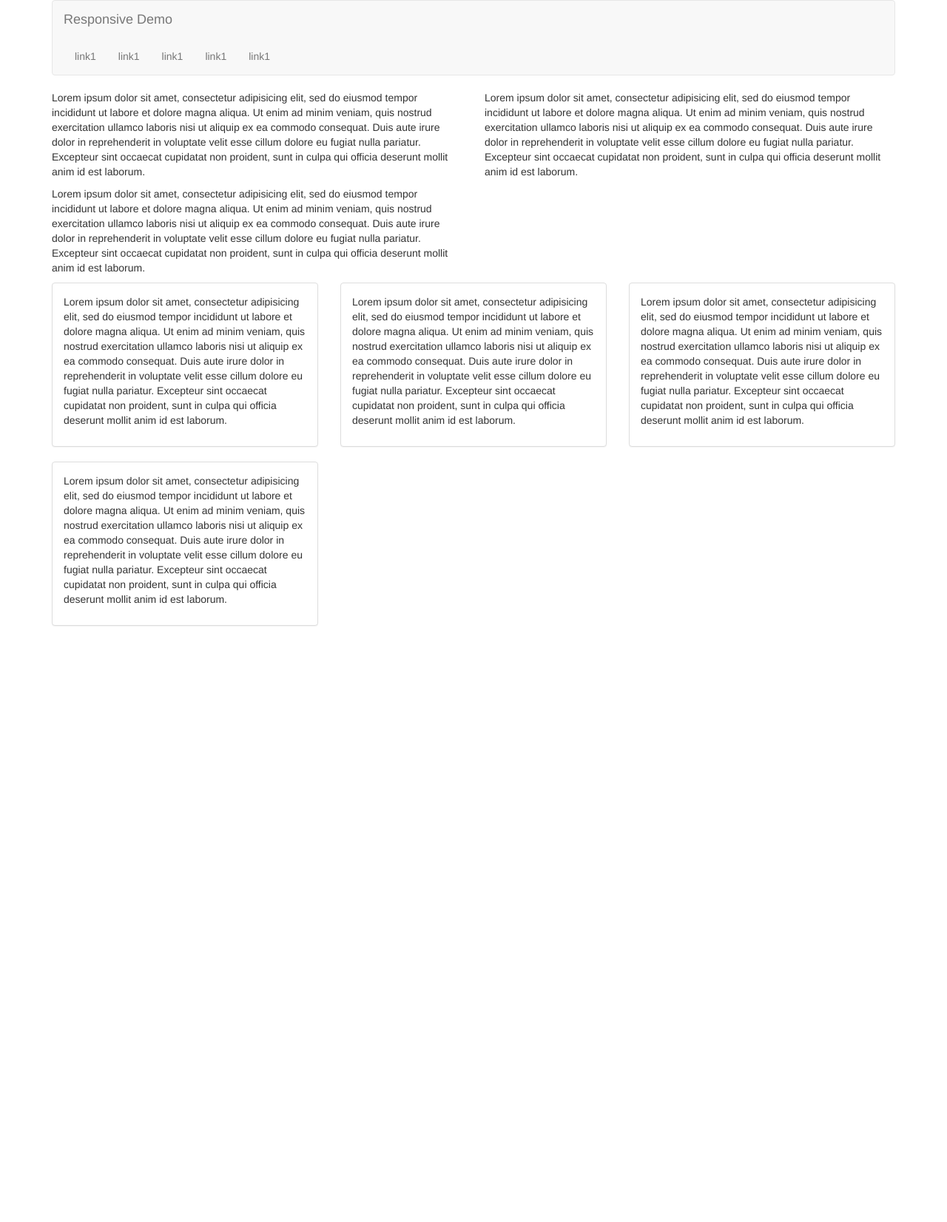
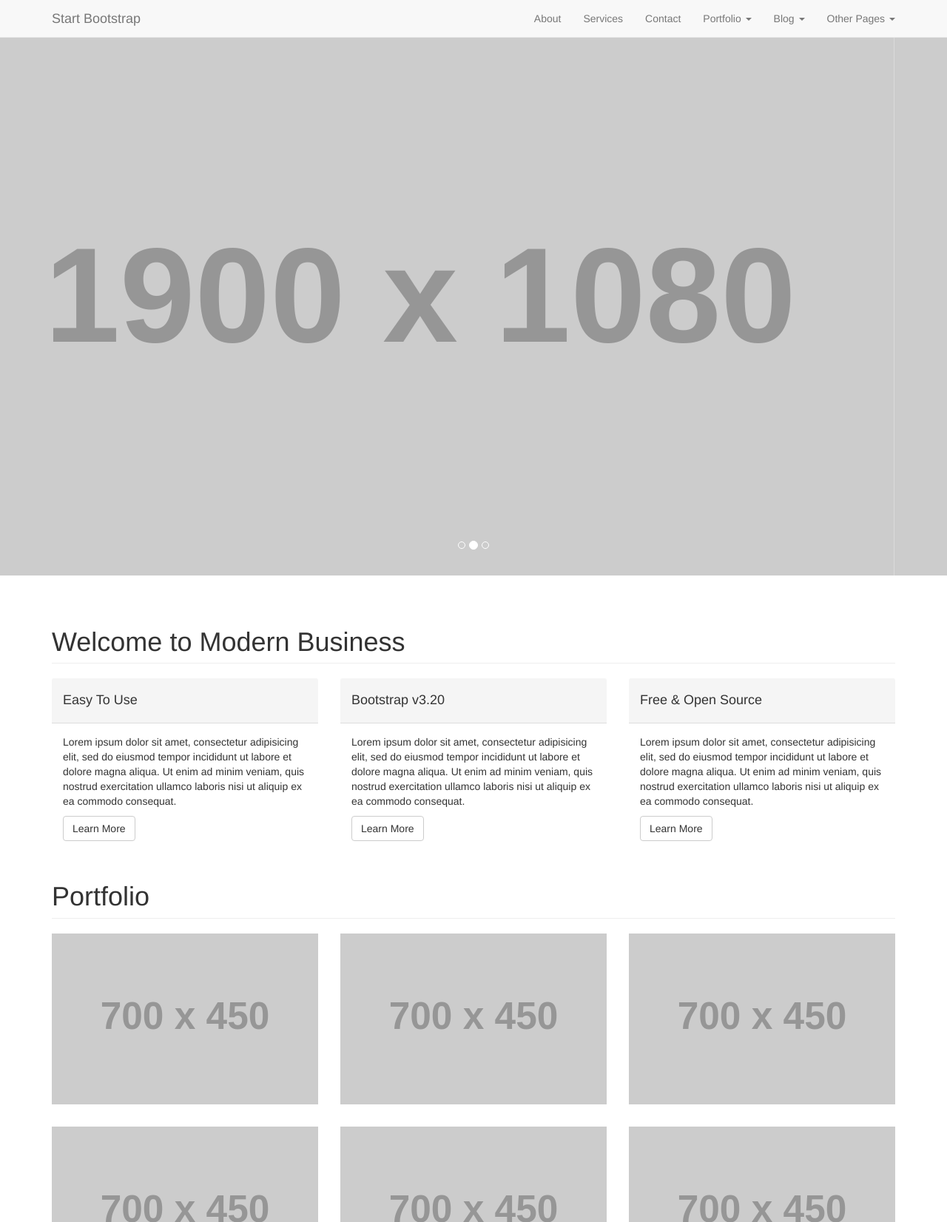
Before and after one commit to spawner999/CSS-Bootstrap, a plain HTML site: page bootstrap/index.html in a window 1280 px wide. Shown: the top 1652 px of the page at 74% size. Before the commit the page ends 866 px from the top, so only its background shows below. Drawn offline with nearby package versions, Linux system fonts and the light colour scheme; placeholder pictures from the web are drawn by us.

Commit message:
add responsive design

```diff
--- a/bootstrap/css/styles.css
+++ b/bootstrap/css/styles.css
@@ -0,0 +1,12 @@
+.img-responsive{
+  margin-bottom: 30px;
+}
+
+footer {
+  margin: 50px 0;
+}
+
+
+ol {
+  margin-bottom: 40px;
+}
--- a/bootstrap/index.html
+++ b/bootstrap/index.html
@@ -1,104 +1,242 @@
 <!DOCTYPE html>
 <html>
   <head>
-    <meta charset="utf-8">
     <meta name="viewport" content="width=device-width, initial-scale=1">
     <title>Bootstrap 101 Template</title>
 
     <!-- Latest compiled and minified CSS -->
     <link rel="stylesheet" href="https://maxcdn.bootstrapcdn.com/bootstrap/3.3.6/css/bootstrap.min.css">
     <!-- Custom CSS -->
-    <link rel="stylesheet" href="css/my-styles.css">
+    <link rel="stylesheet" href="css/styles.css">
   </head>
   <body>
+
+    <!-- NAVBAR -->
+    <div class="navbar navbar-default navbar-fixed-top" role="navigation">
       <div class="container">
-
-    <div class="navbar navbar-default" role="navigation">
-
         <div class="navbar-header">
           <button type="button" class="navbar-toggle" data-toggle="collapse" data-target=".navbar-collapse">
-        <span class="sr-only">Toggle navigation</span></button>
             <span class="icon-bar"></span>
             <span class="icon-bar"></span>
             <span class="icon-bar"></span>
-        <span class="navbar-brand">Responsive Demo</span>
+          </button>
+          <span class="navbar-brand">Start Bootstrap</span>
+        </div>
 
         <div class="navbar-collapse collapse">
-      <ul class="nav navbar-nav">
-        <li><a href="#">link1</a></li>
-        <li><a href="#">link1</a></li>
-        <li><a href="#">link1</a></li>
-        <li><a href="#">link1</a></li>
-        <li><a href="#">link1</a></li>
+          <ul class="nav navbar-nav navbar-right">
+            <li><a href="#">About</a></li>
+            <li><a href="#">Services</a></li>
+            <li><a href="#">Contact</a></li>
+            <li class="dropdown">
+              <a href="#" class="dropdown-toggle" data-toggle="dropdown">Portfolio
+              <b class="caret"></b></a>
+              <ul class="dropdown-menu">
+                <li><a href="#">1 Column Portfolio</a></li>
+                <li><a href="#">2 Column Portfolio</a></li>
+                <li><a href="#">3 Column Portfolio</a></li>
+                <li><a href="#">4 Column Portfolio</a></li>
+                <li><a href="#">Single Portfolio Item</a></li>
+              </ul>
+            </li>
+            <li class="dropdown">
+              <a href="#" class="dropdown-toggle" data-toggle="dropdown">Blog
+              <b class="caret"></b></a>
+              <ul class="dropdown-menu">
+                <li><a href="#">Blog Home 1</a></li>
+                <li><a href="#">Blog Home 2</a></li>
+                <li><a href="#">Blog Post</a></li>
+              </ul>
+            </li>
+            <li class="dropdown">
+              <a href="#" class="dropdown-toggle" data-toggle="dropdown">Other Pages
+              <b class="caret"></b></a>
+              <ul class="dropdown-menu">
+                <li><a href="#">Full Width Page</a></li>
+                <li><a href="#">Sidebar Page</a></li>
+                <li><a href="#">FAQ</a></li>
+                <li><a href="#">$404</a></li>
+                <li><a href="#">Pricing Table</a></li>
+              </ul>
+            </li>
           </ul>
         </div>
       </div>
     </div>
-      <div class="row">
-        <div class="col-xs-6">
-          <p>Lorem ipsum dolor sit amet, consectetur adipisicing elit, sed do eiusmod tempor incididunt ut labore et dolore magna aliqua. Ut enim ad minim veniam, quis nostrud exercitation ullamco laboris nisi ut aliquip ex ea commodo consequat. Duis aute irure dolor in reprehenderit in voluptate velit esse cillum dolore eu fugiat nulla pariatur. Excepteur sint occaecat cupidatat non proident, sunt in culpa qui officia deserunt mollit anim id est laborum.</p>
+
+<!-- Carousel -->
+<div id="carousel-example" class="carousel slide" data-ride="carousel">
+  <!-- Indicators --> -->
+  <ol class="carousel-indicators">
+    <li data-target="#carousel-example" data-slide-to="0" class="active"></li>
+    <li data-target="#carousel-example" data-slide-to="1"></li>
+    <li data-target="#carousel-example" data-slide-to="2"></li>
+  </ol>
+
+  <!-- Wrapper for slides -->
+  <div class="carousel-inner" role="listbox">
+    <div class="item active">
+      <picture>
+      <source media="(min-width: 1023px)" srcset="http://placehold.it/1900x1080"
+      class="img-responsive" />
+       <source media="(min-width: 768px)" srcset="http://placehold.it/1024x768"
+       class="img-responsive" />
+       <img src="http://placehold.it/800x600"
+       class="img-responsive" alt="...">
+      </picture>
+      <div class="carousel-caption">
       </div>
-        <div class="col-xs-6">
-          <p>Lorem ipsum dolor sit amet, consectetur adipisicing elit, sed do eiusmod tempor incididunt ut labore et dolore magna aliqua. Ut enim ad minim veniam, quis nostrud exercitation ullamco laboris nisi ut aliquip ex ea commodo consequat. Duis aute irure dolor in reprehenderit in voluptate velit esse cillum dolore eu fugiat nulla pariatur. Excepteur sint occaecat cupidatat non proident, sunt in culpa qui officia deserunt mollit anim id est laborum.</p>
     </div>
+    <div class="item">
+      <picture>
+      <source media="(min-width: 1023px)" srcset="http://placehold.it/1900x1080"
+      class="img-responsive" />
+       <source media="(min-width: 768px)" srcset="http://placehold.it/1024x768"
+       class="img-responsive" />
+       <img src="http://placehold.it/767x575"
+       class="img-responsive" alt="...">
+      </picture>
+      <div class="carousel-caption">
+      </div>
+    </div>
+    <div class="item">
+      <picture>
+      <source media="(min-width: 1023px)" srcset="http://placehold.it/1900x1080"
+      class="img-responsive" />
+       <source media="(min-width: 768px)" srcset="http://placehold.it/1024x768"
+       class="img-responsive" />
+       <img src="http://placehold.it/767x575" alt="..."
+       class="img-responsive">
 
-      </div>
-      <div class="row">
-        <div class="col-sm-6">
-          <p>Lorem ipsum dolor sit amet, consectetur adipisicing elit, sed do eiusmod tempor incididunt ut labore et dolore magna aliqua. Ut enim ad minim veniam, quis nostrud exercitation ullamco laboris nisi ut aliquip ex ea commodo consequat. Duis aute irure dolor in reprehenderit in voluptate velit esse cillum dolore eu fugiat nulla pariatur. Excepteur sint occaecat cupidatat non proident, sunt in culpa qui officia deserunt mollit anim id est laborum.</p>
-        </div>
-        <div class="col-lg-6">
-          <p class="visible-xs">Lorem ipsum dolor sit amet, consectetur adipisicing elit, sed do eiusmod tempor incididunt ut labore et dolore magna aliqua. Ut enim ad minim veniam, quis nostrud exercitation ullamco laboris nisi ut aliquip ex ea commodo consequat. Duis aute irure dolor in reprehenderit in voluptate velit esse cillum dolore eu fugiat nulla pariatur. Excepteur sint occaecat cupidatat non proident, sunt in culpa qui officia deserunt mollit anim id est laborum.</p>
+      </picture>
 
     </div>
 </div>
 
+</div>
+  <!-- Page Content -->
+  <div class="container">
     <div class="row">
-        <div class="col-sm-6 col-md-3 col-lg-4">
-          <div class="panel panel-default">
-
+      <div class="col-lg-12">
+        <h1 class="page-header">Welcome to Modern Business</h1>
+      </div>
+      <div class="col-md-4">
+        <div class="panel-default">
+          <div class="panel-heading">
+            <h4>Easy To Use</h4>
+          </div>
           <div class="panel-body">
-              <p>
-                Lorem ipsum dolor sit amet, consectetur adipisicing elit, sed do eiusmod tempor incididunt ut labore et dolore magna aliqua. Ut enim ad minim veniam, quis nostrud exercitation ullamco laboris nisi ut aliquip ex ea commodo consequat. Duis aute irure dolor in reprehenderit in voluptate velit esse cillum dolore eu fugiat nulla pariatur. Excepteur sint occaecat cupidatat non proident, sunt in culpa qui officia deserunt mollit anim id est laborum.
-              </p>
+            <p>Lorem ipsum dolor sit amet, consectetur adipisicing elit, sed do eiusmod tempor incididunt ut labore et dolore magna aliqua. Ut enim ad minim veniam, quis nostrud exercitation ullamco laboris nisi ut aliquip ex ea commodo consequat.</p>
+            <a href="#" class="btn btn-default">Learn More</a>
           </div>
         </div>
       </div>
-        <div class="col-sm-6 col-md-3 col-lg-4">
-          <div class="panel panel-default">
-
+      <div class="col-md-4">
+        <div class="panel-default">
+          <div class="panel-heading">
+            <h4>Bootstrap v3.20</h4>
+          </div>
           <div class="panel-body">
-              <p>
-                Lorem ipsum dolor sit amet, consectetur adipisicing elit, sed do eiusmod tempor incididunt ut labore et dolore magna aliqua. Ut enim ad minim veniam, quis nostrud exercitation ullamco laboris nisi ut aliquip ex ea commodo consequat. Duis aute irure dolor in reprehenderit in voluptate velit esse cillum dolore eu fugiat nulla pariatur. Excepteur sint occaecat cupidatat non proident, sunt in culpa qui officia deserunt mollit anim id est laborum.
-              </p>
+            <p>Lorem ipsum dolor sit amet, consectetur adipisicing elit, sed do eiusmod tempor incididunt ut labore et dolore magna aliqua. Ut enim ad minim veniam, quis nostrud exercitation ullamco laboris nisi ut aliquip ex ea commodo consequat.</p>
+            <a href="#" class="btn btn-default">Learn More</a>
           </div>
         </div>
       </div>
-        <div class="col-sm-6 col-md-3 col-lg-4">
-          <div class="panel panel-default">
-
+      <div class="col-md-4">
+        <div class="panel-default">
+          <div class="panel-heading">
+            <h4>Free &amp Open Source</h4>
+          </div>
           <div class="panel-body">
-              <p>
-                Lorem ipsum dolor sit amet, consectetur adipisicing elit, sed do eiusmod tempor incididunt ut labore et dolore magna aliqua. Ut enim ad minim veniam, quis nostrud exercitation ullamco laboris nisi ut aliquip ex ea commodo consequat. Duis aute irure dolor in reprehenderit in voluptate velit esse cillum dolore eu fugiat nulla pariatur. Excepteur sint occaecat cupidatat non proident, sunt in culpa qui officia deserunt mollit anim id est laborum.
-              </p>
+            <p>Lorem ipsum dolor sit amet, consectetur adipisicing elit, sed do eiusmod tempor incididunt ut labore et dolore magna aliqua. Ut enim ad minim veniam, quis nostrud exercitation ullamco laboris nisi ut aliquip ex ea commodo consequat.</p>
+            <a href="#" class="btn btn-default">Learn More</a>
           </div>
-          </div>
-        </div>
-        <div class="col-sm-6 col-md-3 col-lg-4">
-          <div class="panel panel-default">
-
-            <div class="panel-body">
-              <p>
-                Lorem ipsum dolor sit amet, consectetur adipisicing elit, sed do eiusmod tempor incididunt ut labore et dolore magna aliqua. Ut enim ad minim veniam, quis nostrud exercitation ullamco laboris nisi ut aliquip ex ea commodo consequat. Duis aute irure dolor in reprehenderit in voluptate velit esse cillum dolore eu fugiat nulla pariatur. Excepteur sint occaecat cupidatat non proident, sunt in culpa qui officia deserunt mollit anim id est laborum.
-              </p>
         </div>
       </div>
     </div>
 
+    <div class="row">
+      <div class="col-lg-12">
+        <h1 class="page-header">Portfolio</h1>
+      </div>
+
+      <div class="col-sm-6 col-md-4">
+        <a href="#">
+          <img class=" img-responsive"src="http://placehold.it/700x450" alt=""/>
+        </a>
+      </div>
+      <div class="col-sm-6 col-md-4">
+        <a href="#">
+          <img class=" img-responsive"src="http://placehold.it/700x450" alt=""/>
+        </a>
+      </div>
+      <div class="col-sm-6 col-md-4">
+        <a href="#">
+          <img class=" img-responsive"src="http://placehold.it/700x450" alt=""/>
+        </a>
+      </div>
+      <div class="col-sm-6 col-md-4">
+        <a href="#">
+          <img class=" img-responsive"src="http://placehold.it/700x450" alt=""/>
+        </a>
+      </div>
+      <div class="col-sm-6 col-md-4">
+        <a href="#">
+          <img class=" img-responsive"src="http://placehold.it/700x450" alt=""/>
+        </a>
+      </div>
+      <div class="col-sm-6 col-md-4">
+        <a href="#">
+          <img class=" img-responsive"src="http://placehold.it/700x450" alt=""/>
+        </a>
+      </div>
+
+    </div>
+<!-- end row -->
+
+<!-- Features -->
+
+<div class="row">
+  <div class="col-lg-12">
+      <h2 class="page-header">Modern Business Features</h2>
+  </div>
+  <div class="col-md-6">
+    <p>The Modern Business template bu Start Bootstrap includes:</p>
+    <ul>
+      <li>jQuery v1.110</li>
+      <li>Font Awesome v4.1.0</li>
+      <li>Working PHP contact form with validation</li>
+      <li>Unstyled page elements for easy customization</li>
+      <li>17 HTML pages</li>
+    </ul>
+    <p>Lorem ipsum dolor sit amet, consectetur adipisicing elit, sed do eiusmod tempor incididunt ut labore et dolore magna aliqua. Ut enim ad minim veniam, quis nostrud exercitation ullamco laboris nisi ut aliquip ex ea commodo consequat. Duis aute irure dolor in reprehenderit in voluptate velit esse cillum dolore eu fugiat nulla pariatur. </p>
+  </div>
+  <div class="col-md-6">
+    <img class="img-responsive"src="http://placehold.it/700x450" alt=""/>
   </div>
 </div>
-
-
+<!-- end row -->
+<hr>
+<!-- Call to Action -->
+<div class="well">
+  <div class="row">
+    <div class="col-md-8">
+      Lorem ipsum dolor sit amet, consectetur adipisicing elit, sed do eiusmod tempor incididunt ut labore et dolore magna aliqua. Ut enim ad minim veniam, quis nostrud exercitation ullamco laboris nisi ut aliquip ex ea commodo consequat. Duis aute irure
+    </div>
+    <div class="col-md-4">
+      <a class="btn btn-lg btn-default btn-block" href="#">Call to Action</a>
+    </div>
+  </div>
+</div>
+<!-- Footer -->
+<footer>
+<div class="row">
+    <div class="col-lg-12">
+      <p>Copyright †HAYBRIS LORFERR ENTERPRISES 2016</p>
+    </div>
+</div>
+</footer>
+</div>
 
   <!-- jQuery (necessary for Bootstrap's JavaScript plugins) -->
   <script src="https://ajax.googleapis.com/ajax/libs/jquery/2.2.0/jquery.min.js"></script>
```
Lines whose indentation alone changed are shown as unchanged.
